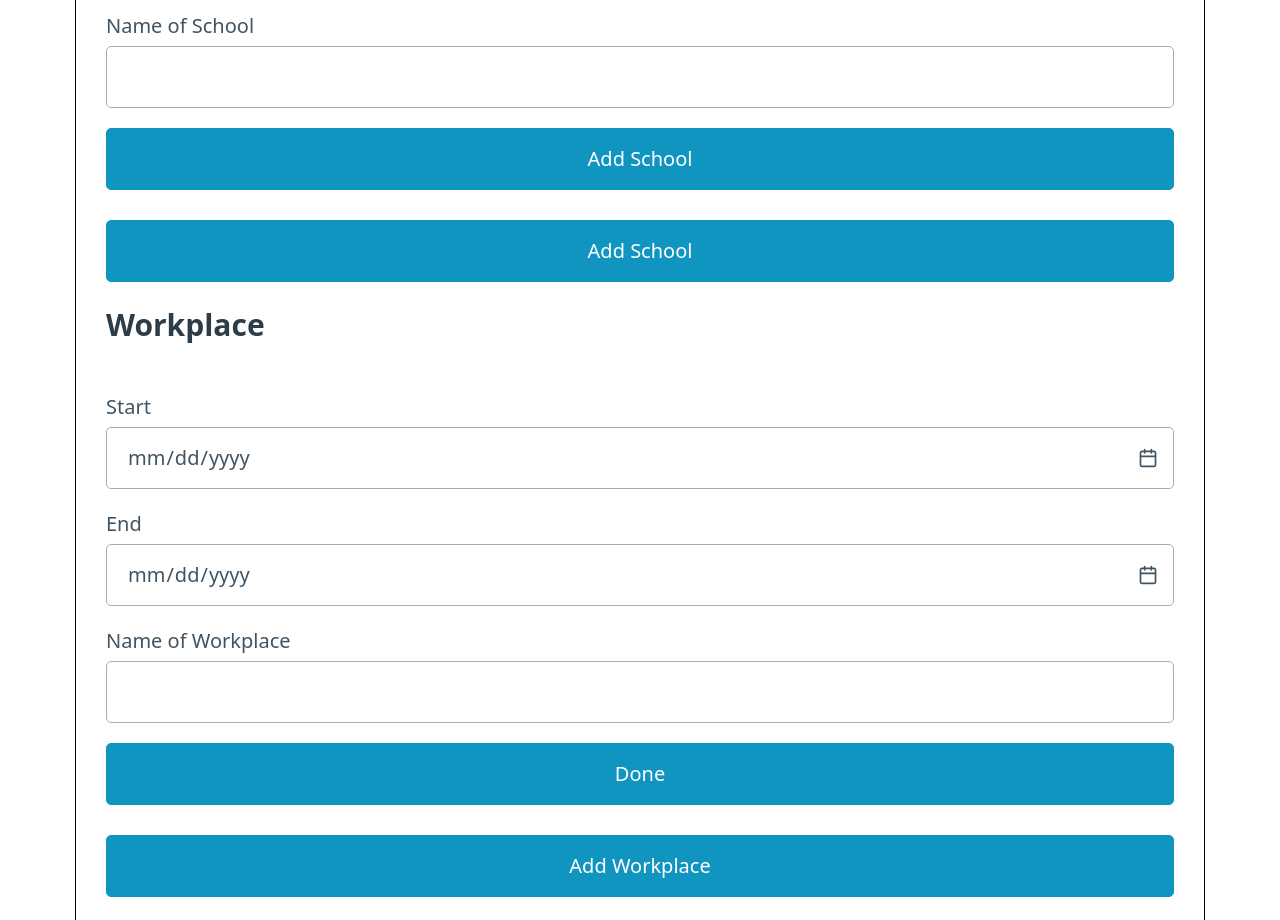
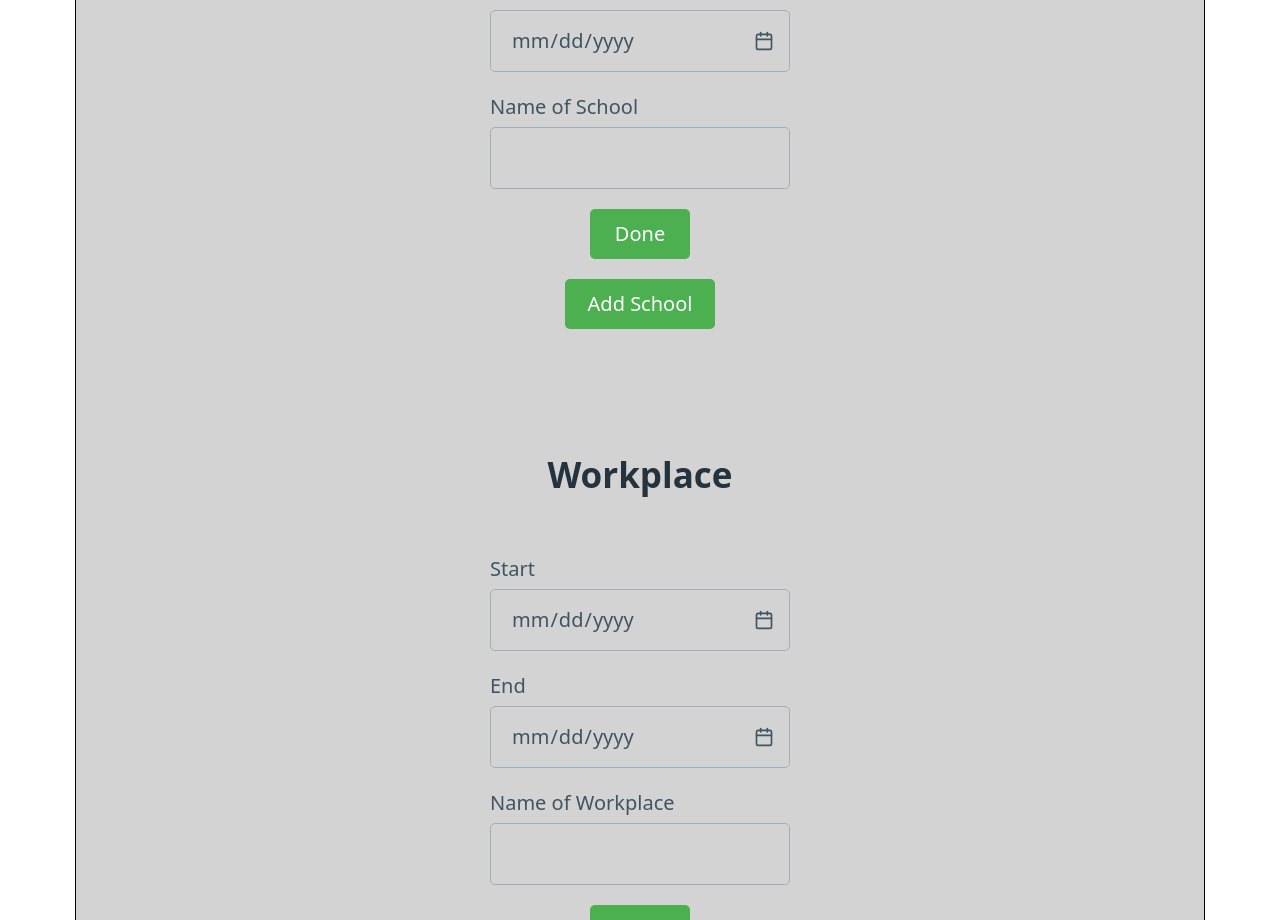
Before and after one commit to vlGoku/CV-Project, a React (Vite) app: page / in a window 1280 px wide. Shown: the part 1880-2800 px from the top of the page. Built offline with nearby package versions, Linux system fonts and the light colour scheme.

Commit message:
add css, changed some classNames, add some tags

```diff
--- a/src/App.tsx
+++ b/src/App.tsx
@@ -2,6 +2,7 @@ import InputFormPersonal from "./components/InputFormPersonal";
 import InputFormSchool from "./components/InputFormSchool";
 import InputFormWork from "./components/InputFormWork";
 import "@picocss/pico";
+import "./app.css";
 
 function App() {
   const appStyle = {
@@ -13,14 +14,20 @@ function App() {
     <>
       <div className="container" style={appStyle}>
         <div className="containerPersonal">
-          <h1>Lebenslauf</h1>
+          <h1 className="overallHeader">Lebenslauf</h1>
           <InputFormPersonal />
         </div>
         <div className="containerSchool">
-          <InputFormSchool />
+          <h2 className="headerCategories">School</h2>
+          <div className="outputSchool">
+            <InputFormSchool />
+          </div>
         </div>
         <div className="containerWorkplace">
-          <InputFormWork />
+          <h2 className="headerCategories">Workplace</h2>
+          <div className="outputWorkplace">
+            <InputFormWork />
+          </div>
         </div>
       </div>
     </>
--- a/src/app.css
+++ b/src/app.css
@@ -0,0 +1,78 @@
+/* App.css */
+
+/* Style für das Formular */
+form {
+  display: flex;
+  flex-direction: column;
+  max-width: 300px;
+  margin: 0 auto;
+}
+
+label {
+  margin-bottom: 5px;
+}
+
+input {
+  margin-bottom: 10px;
+  padding: 5px;
+}
+
+button {
+  background-color: #4caf50;
+  color: white;
+  padding: 10px;
+  border: none;
+  cursor: pointer;
+  max-width: 100px;
+  margin-left: auto;
+  margin-right: auto;
+}
+
+.buttonAdd {
+  max-width: 150px;
+  max-height: 100px;
+  margin-left: auto;
+  margin-right: auto;
+}
+
+/* Style für die Workplace-Ansicht */
+.listStyle {
+  padding: 10px;
+  margin-bottom: 10px;
+  display: flex;
+  flex-direction: column;
+  align-items: center;
+}
+
+.listStyle li {
+  list-style-type: none;
+}
+
+li {
+  margin: 5px 0;
+}
+
+/* Style für den Editiermodus */
+.listStyle[contenteditable] {
+  border: 2px solid #4caf50;
+  padding: 8px;
+  border-radius: 5px;
+  cursor: text;
+}
+
+.headerCategories {
+  padding-top: 100px;
+  text-align: center;
+}
+
+.overallHeader {
+  text-align: center;
+}
+
+.container {
+  background-color: lightgrey;
+}
+
+.test {
+  font-size: 2em;
+}
--- a/src/components/InputFormSchool.tsx
+++ b/src/components/InputFormSchool.tsx
@@ -49,7 +49,6 @@ export default function InputFormSchool() {
 
   return (
     <>
-      <h3>School</h3>
       {editMode && (
         <form onSubmit={(e) => handleSubmit(e)}>
           <div>
@@ -76,11 +75,15 @@ export default function InputFormSchool() {
               onChange={(e) => handleInputChange(e, "nameOfSchool")}
             ></input>
           </div>
-          <button onClick={(e) => handleAddSchool(e)}>Add School</button>
+          <button onClick={(e) => handleAddSchool(e)}>Done</button>
         </form>
       )}
       <ViewSchool data={schools} onDelete={handleDeleteSchool} />
-      <button type="submit" onClick={() => setEditMode(true)}>
+      <button
+        className="buttonAdd"
+        type="submit"
+        onClick={() => setEditMode(true)}
+      >
         Add School
       </button>
     </>
--- a/src/components/InputFormWork.tsx
+++ b/src/components/InputFormWork.tsx
@@ -49,7 +49,6 @@ export default function InputFormWork() {
 
   return (
     <>
-      <h3>Workplace</h3>
       {editMode && (
         <form onSubmit={(e) => handleSubmit(e)}>
           <div>
@@ -82,7 +81,11 @@ export default function InputFormWork() {
         </form>
       )}
       <ViewWork data={workplaces} onDelete={handleDeleteWorkplace} />
-      <button type="submit" onClick={() => setEditMode(true)}>
+      <button
+        className="buttonAdd"
+        type="submit"
+        onClick={() => setEditMode(true)}
+      >
         Add Workplace
       </button>
     </>
--- a/src/components/ViewSchool.tsx
+++ b/src/components/ViewSchool.tsx
@@ -12,10 +12,14 @@ export default function ViewSchool(props: TProps) {
     <>
       {props.data.map((school) => {
         return (
-          <ul key={school.nameOfSchool}>
-            <li contentEditable>Name of School: {school.nameOfSchool}</li>
+          <ul className="listStyle" key={school.nameOfSchool}>
             <li contentEditable>
-              Period: {school.start} - {school.end}
+              <h3>Name of School: {school.nameOfSchool}</h3>
+            </li>
+            <li contentEditable>
+              <h3>
+                Period: {school.start} - {school.end}
+              </h3>
             </li>
             <button onClick={() => props.onDelete(school.nameOfSchool)}>
               Delete
--- a/src/components/ViewWork.tsx
+++ b/src/components/ViewWork.tsx
@@ -12,10 +12,14 @@ export default function ViewWork(props: TProps) {
     <>
       {props.data.map((work) => {
         return (
-          <ul key={work.nameOfWorkplace}>
-            <li contentEditable>Workplace: {work.nameOfWorkplace}</li>
+          <ul className="listStyle" key={work.nameOfWorkplace}>
             <li contentEditable>
-              Period: {work.start} - {work.end}
+              <h3>Workplace: {work.nameOfWorkplace}</h3>
+            </li>
+            <li contentEditable>
+              <h3>
+                Period: {work.start} - {work.end}
+              </h3>
             </li>
             <button onClick={() => props.onDelete(work.nameOfWorkplace)}>
               Delete
```
